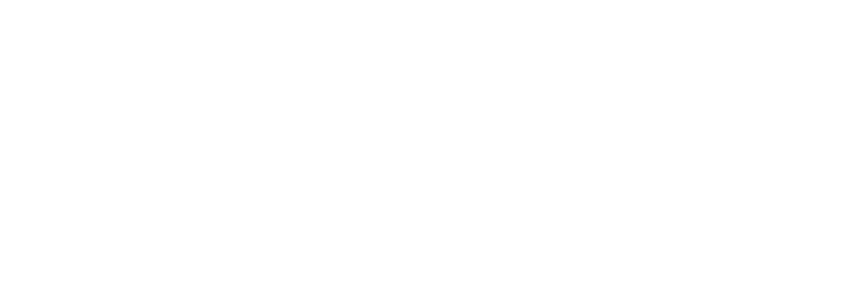
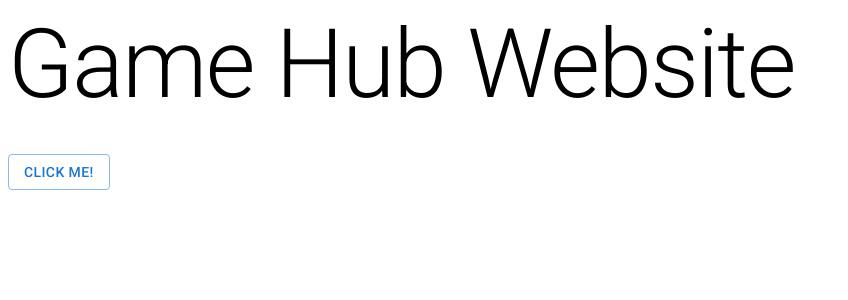
Before and after one commit to theMycron/game-hub-react, a React (Vite) app: page / in a window 1280 px wide. Shown: the top 300 px of the page, without its empty margins (0-848 px from the left). Built offline with nearby package versions, Linux system fonts and the light colour scheme.

Commit message:
completed Material UI import and added test code

```diff
--- a/package.json
+++ b/package.json
@@ -12,6 +12,8 @@
   "dependencies": {
     "@emotion/react": "^11.11.4",
     "@emotion/styled": "^11.11.5",
+    "@fontsource/roboto": "^5.0.13",
+    "@mui/icons-material": "^5.15.19",
     "@mui/material": "^5.15.19",
     "prettier": "^3.3.1",
     "react": "^18.2.0",
--- a/src/App.tsx
+++ b/src/App.tsx
@@ -1,7 +1,18 @@
 import "./App.css";
+import Box from "@mui/material/Box";
+import { Button, Typography } from "@mui/material";
 
 function App() {
-  return <></>;
+  return (
+    <>
+      <Box sx={{ width: "100%", maxWidth: 800 }}>
+        <Typography variant="h1" gutterBottom>
+          Game Hub Website
+        </Typography>
+        <Button variant="outlined">Click ME!</Button>
+      </Box>
+    </>
+  );
 }
 
 export default App;
```
Also changed, not shown: src/main.tsx (+10 -6 lines), 1 other file (tests, documents, lock files or other folders).
